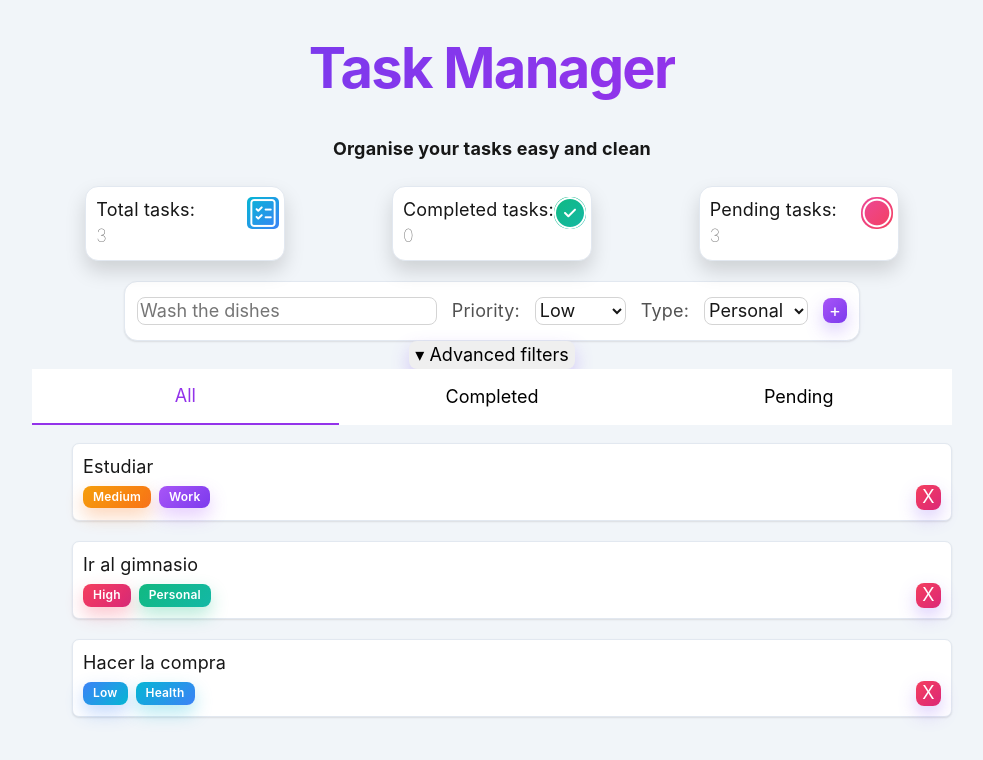
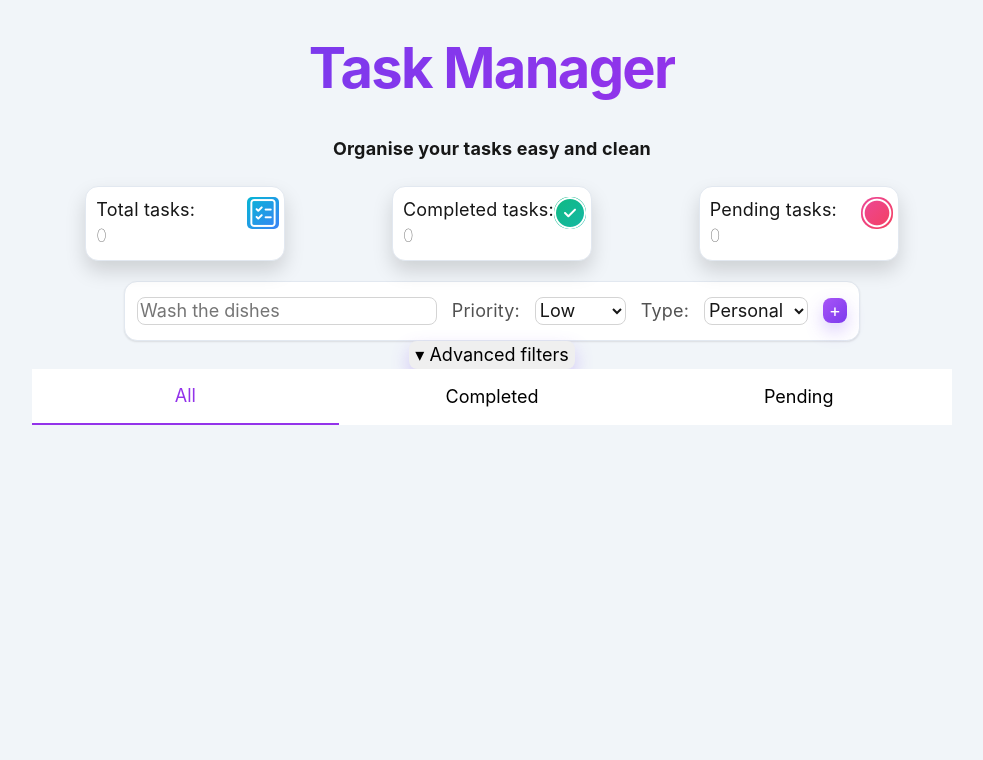
Before and after one commit to Reeeix/Task_manager, a React (Vite) app: page / in a window 1280 px wide. Shown: the top 760 px of the page, without its empty margins (148-1131 px from the left). Built offline with nearby package versions, Linux system fonts and the light colour scheme.

Commit message:
feat: componentize AdvancedFilters & TaskList, toggle function, and add localStorage
- Componetized AdvancedFilters and TaskList for cleaner structure
- Implemented toggle function for advanced filters
- Added localStorage to persist tasks across page reloads

```diff
--- /dev/null
+++ b/src/Components/TaskManager/AdvancedFilters.jsx
@@ -0,0 +1,21 @@
+const AdvancedFilters = ({priorityFilter, typeFilter, showAdvancedFilters, setShowAdvancedFilters, setPriorityFilter, setTypeFilter}) => {
+    const toggleFilter = (value, setter) => {
+        setter(prev => (prev === value ? "" : value));
+    }
+  return (
+    <div className="advancedFilters">
+        <button onClick={() => setShowAdvancedFilters(prev => !prev)}>{showAdvancedFilters ? "▴ Advanced filters" : "▾ Advanced filters"}</button>
+        {showAdvancedFilters && <div>
+        <button className={priorityFilter === "Low" ? "activeAdvFilter" : ""} onClick={() => {toggleFilter("Low", setPriorityFilter)}}>Low</button>
+        <button className={priorityFilter === "Medium" ? "activeAdvFilter" : ""} onClick={() => {toggleFilter("Medium", setPriorityFilter)}}>Medium</button>
+        <button className={priorityFilter === "High" ? "activeAdvFilter" : ""} onClick={() => {toggleFilter("High", setPriorityFilter)}}>High</button>
+        <button className={typeFilter === "Personal" ? "activeAdvFilter" : ""} onClick={() => {toggleFilter("Personal", setTypeFilter)}}>Personal</button>
+        <button className={typeFilter === "Health" ? "activeAdvFilter" : ""} onClick={() => {toggleFilter("Health", setTypeFilter)}}>Health</button>
+        <button className={typeFilter === "Work" ? "activeAdvFilter" : ""} onClick={() => {toggleFilter("Work", setTypeFilter)}}>Work</button>
+        <button className={typeFilter === "Shopping" ? "activeAdvFilter" : ""} onClick={() => {toggleFilter("Shopping", setTypeFilter)}}>Shopping</button>
+        </div>}
+        </div>
+  )
+}
+
+export default AdvancedFilters
--- /dev/null
+++ b/src/Components/TaskManager/TaskList.jsx
@@ -0,0 +1,18 @@
+import TaskItem from './TaskItem'
+
+const TaskList = ({filteredTasks, deleteTask, toggleComplete}) => {
+  return (
+   <ul>
+           {filteredTasks.map((task) => {
+              return  <TaskItem
+               key={task.id}
+               task={task}
+               deleteTask={deleteTask}
+               toggleComplete={toggleComplete}
+               />
+           })}
+       </ul>
+  )
+}
+
+export default TaskList
--- a/src/Components/TaskManager/TaskManager.jsx
+++ b/src/Components/TaskManager/TaskManager.jsx
@@ -1,17 +1,18 @@
 import Header from "../Header/Header";
+import AdvancedFilters from "./AdvancedFilters";
 import FilterNav from "./FilterNav";
 import TaskCounter from "./TaskCounter";
 import TaskInput from "./TaskInput";
 import TaskItem from "./TaskItem";
+import TaskList from "./TaskList";
 import "./TaskManager.css"
-import { useState } from 'react'
+import { useState, useEffect } from 'react'
 
 const TaskManager = () => {
-    const [tasks, setTasks] = useState([
-        { id: 1, taskName: "Estudiar", priority: "Medium", type:"Work", completed: false },
-        { id: 2, taskName: "Ir al gimnasio", priority: "High", type:"Personal", completed: false },
-        { id: 3, taskName: "Hacer la compra", priority: "Low", type:"Health", completed: false }
-    ]);
+    const [tasks, setTasks] = useState(() => {
+    const savedTasks = localStorage.getItem("tasks");
+    return savedTasks ? JSON.parse(savedTasks) : [];
+    });
     const [inputValue, setInputValue] = useState("");
     const [priority, setPriority] = useState("Low");
     const [type, setType] = useState("Personal");
@@ -20,22 +21,20 @@ const TaskManager = () => {
     const [priorityFilter, setPriorityFilter] = useState("");
     const [typeFilter, setTypeFilter] = useState("");
 
+    useEffect(() => {
+    localStorage.setItem("tasks", JSON.stringify(tasks));
+    }, [tasks]);
+
     const filteredTasks = tasks.filter(task => {
-
         if (filter === "completed" && !task.completed) return false;
         if (filter === "pending" && task.completed) return false;
         if (priorityFilter !== "" && task.priority !== priorityFilter) {
         return false;
         }
-
-   // filtro por tipo
         if (typeFilter !== "" && task.type !== typeFilter) {
        return false;
         }
-
          return true;
-
-
         })
 
     const addTask = () => {
@@ -72,9 +71,7 @@ const TaskManager = () => {
   return (
     <div>
        <Header/>
-
        <TaskCounter tasks={tasks}/>
-
        <TaskInput
        inputValue={inputValue}
        priority={priority}
@@ -84,30 +81,19 @@ const TaskManager = () => {
        type={type}
        setType={setType}
        />
-       <div className="advancedFilters">
-        <button onClick={() => setShowAdvancedFilters(prev => !prev)}>{showAdvancedFilters ? "▴ Advanced filters" : "▾ Advanced filters"}</button>
-        {showAdvancedFilters && <div>
-        <button className={priorityFilter === "Low" ? "activeAdvFilter" : ""} onClick={() => {setPriorityFilter(prev => prev === "Low" ? "" : "Low");}}>Low</button>
-        <button className={priorityFilter === "Medium" ? "activeAdvFilter" : ""} onClick={() => {setPriorityFilter(prev => prev === "Medium" ? "" : "Medium");}}>Medium</button>
-        <button className={priorityFilter === "High" ? "activeAdvFilter" : ""} onClick={() => {setPriorityFilter(prev => prev === "High" ? "" : "High");}}>High</button>
-        <button className={typeFilter === "Personal" ? "activeAdvFilter" : ""} onClick={() => {setTypeFilter(prev => prev === "Personal" ? "" : "Personal")}}>Personal</button>
-        <button className={typeFilter === "Health" ? "activeAdvFilter" : ""} onClick={() => {setTypeFilter(prev => prev === "Health" ? "" : "Health")}}>Health</button>
-        <button className={typeFilter === "Work" ? "activeAdvFilter" : ""} onClick={() => {setTypeFilter(prev => prev === "Work" ? "" : "Work")}}>Work</button>
-        <button className={typeFilter === "Shopping" ? "activeAdvFilter" : ""} onClick={() => {setTypeFilter(prev => prev === "Shopping" ? "" : "Shopping")}}>Shopping</button>
-        </div>}
-        </div>
+       <AdvancedFilters
+       setPriorityFilter={setPriorityFilter}
+       setShowAdvancedFilters={setShowAdvancedFilters}
+       setTypeFilter={setTypeFilter}
+       showAdvancedFilters={showAdvancedFilters}
+       typeFilter={typeFilter}
+       priorityFilter={priorityFilter}/>
        <FilterNav setFilter={setFilter} filter={filter}/>
+       <TaskList
+       toggleComplete={toggleComplete}
+       filteredTasks={filteredTasks}
+       deleteTask={deleteTask}/>
 
-       <ul>
-           {filteredTasks.map((task) => {
-              return  <TaskItem
-               key={task.id}
-               task={task}
-               deleteTask={deleteTask}
-               toggleComplete={toggleComplete}
-               />
-           })}
-       </ul>
     </div>
   )
 }
```
Lines whose indentation alone changed are shown as unchanged.
